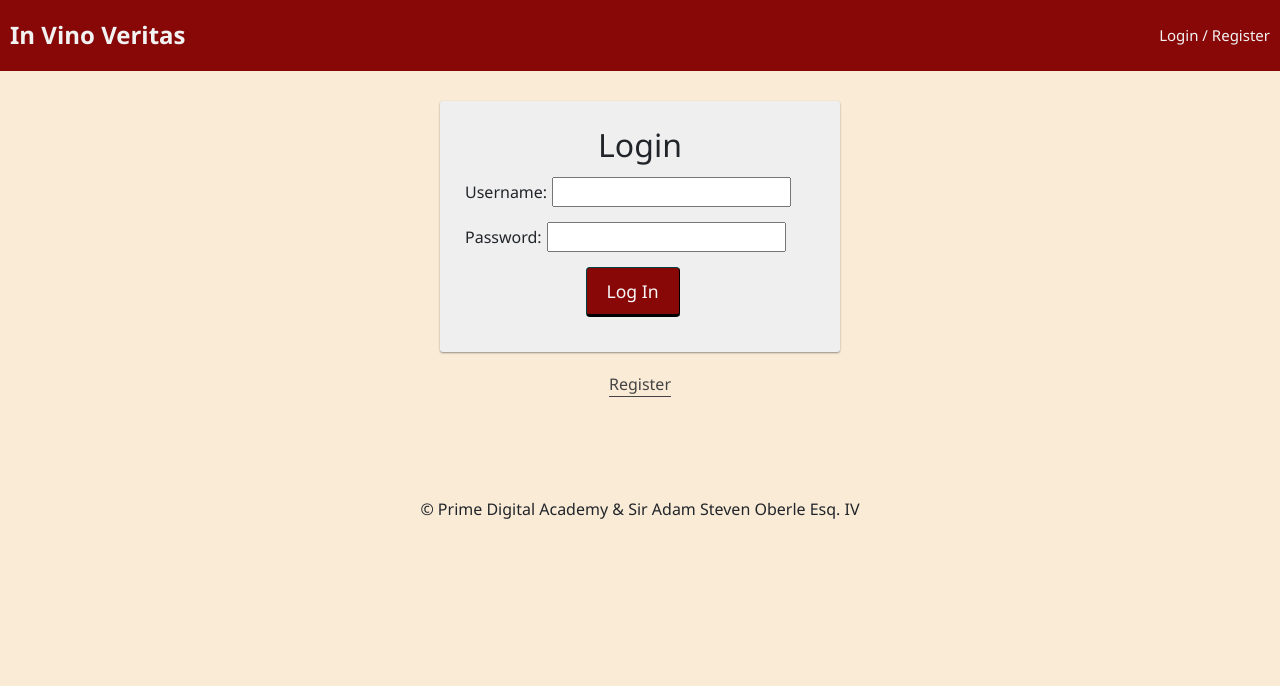
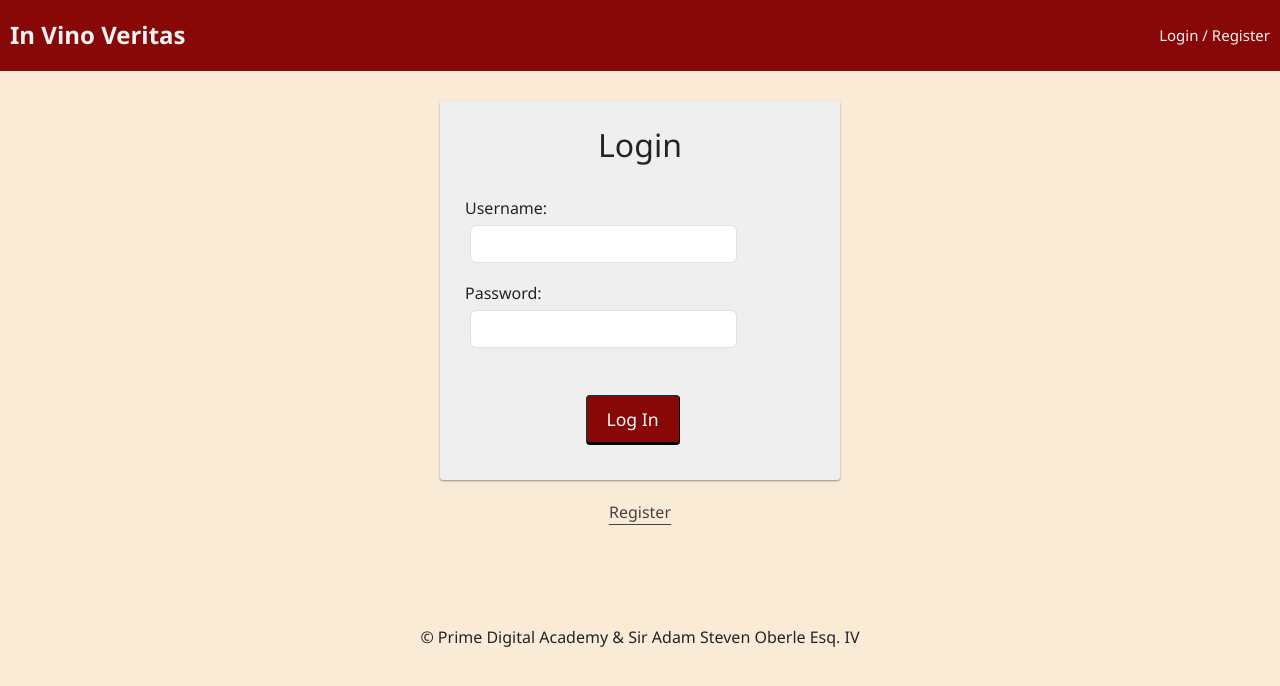
Before and after one commit to aoberle1/prime-solo-project, a React (Create React App) app: page /#/edit in a window 1280 px wide. Shown: the top 686 px of the page. Built offline with nearby package versions, Linux system fonts and the light colour scheme; no server answers.

Commit message:
minor tweaks to landing page

```diff
--- a/src/components/App/App.css
+++ b/src/components/App/App.css
@@ -29,7 +29,7 @@ Image Styling
 .info_image {
   width: 400px;
   float: left;
-  padding-right: 15px;
+  padding-right: 40px;
 }
 
 
--- a/src/components/InfoPage/InfoPage.jsx
+++ b/src/components/InfoPage/InfoPage.jsx
@@ -1,4 +1,5 @@
 import React from 'react';
+import './InfoPage.css'
 
 // This is one of our simplest components
 // It doesn't have local state
@@ -8,9 +9,9 @@ import React from 'react';
 function InfoPage() {
   return (
     <div className="container paragraph_spacing">
-      <img className='info_image' src='https://www.traveloffpath.com/wp-content/uploads/2021/06/Napa-Valley-vineyard.jpg.webp' />
       <h2>The History of Wine - Part 1</h2>
       <br/>
+      <img className='info_image' src='https://www.traveloffpath.com/wp-content/uploads/2021/06/Napa-Valley-vineyard.jpg.webp' />
       <p>The oldest fossil proto-wines without grapes were found in China, in 7000 BC, and also evidence of ancient wine production found in Georgia and in both of two countries from c. 6000 BC (the earliest known traces of grape wine), West Azerbaijan province of Iran from c. 5000 BC, Armenia from c. 4100 BC (large-scale production), and Sicily from c. 4000 BC. The earliest evidence of a grape and rice mixed based fermented drink sometimes compared to wine was found in ancient China (c. 7000 BC).
 
 The altered consciousness produced by wine has been considered religious since its origin. The ancient Greeks worshiped Dionysus or Bacchus and the Ancient Romans carried on his cult. Consumption of ritual wine, probably a certain type of sweet wine originally, was part of Jewish practice since Biblical times and, as part of the eucharist commemorating Jesus's Last Supper, became even more essential to the Christian Church. Although Islam nominally forbade the production or consumption of wine, during its Golden Age, alchemists such as Geber pioneered wine's distillation for medicinal and industrial purposes such as the production of perfume.
--- a/src/components/LoginForm/LoginForm.jsx
+++ b/src/components/LoginForm/LoginForm.jsx
@@ -27,17 +27,19 @@ function LoginForm() {
   return (
     <form className="formPanel" onSubmit={login}>
       <h2>Login</h2>
+      <br/>
       {errors.loginMessage && (
         <h3 className="alert" role="alert">
           {errors.loginMessage}
         </h3>
       )}
       <div>
-        <label htmlFor="username">
+        <label htmlFor="username" className='form-label'>
           Username:
           <input
             type="text"
             name="username"
+            className='form-control'
             required
             value={username}
             onChange={(event) => setUsername(event.target.value)}
@@ -45,17 +47,19 @@ function LoginForm() {
         </label>
       </div>
       <div>
-        <label htmlFor="password">
+        <label htmlFor="password" className='form-label'>
           Password:
           <input
             type="password"
             name="password"
+            className='form-control'
             required
             value={password}
             onChange={(event) => setPassword(event.target.value)}
           />
         </label>
       </div>
+      <br/>
       <div className='padding_left3'>
         <input className="premade_btn" type="submit" name="submit" value="Log In" />
       </div>
```
Also changed, not shown: src/components/InfoPage/InfoPage.css (added).
